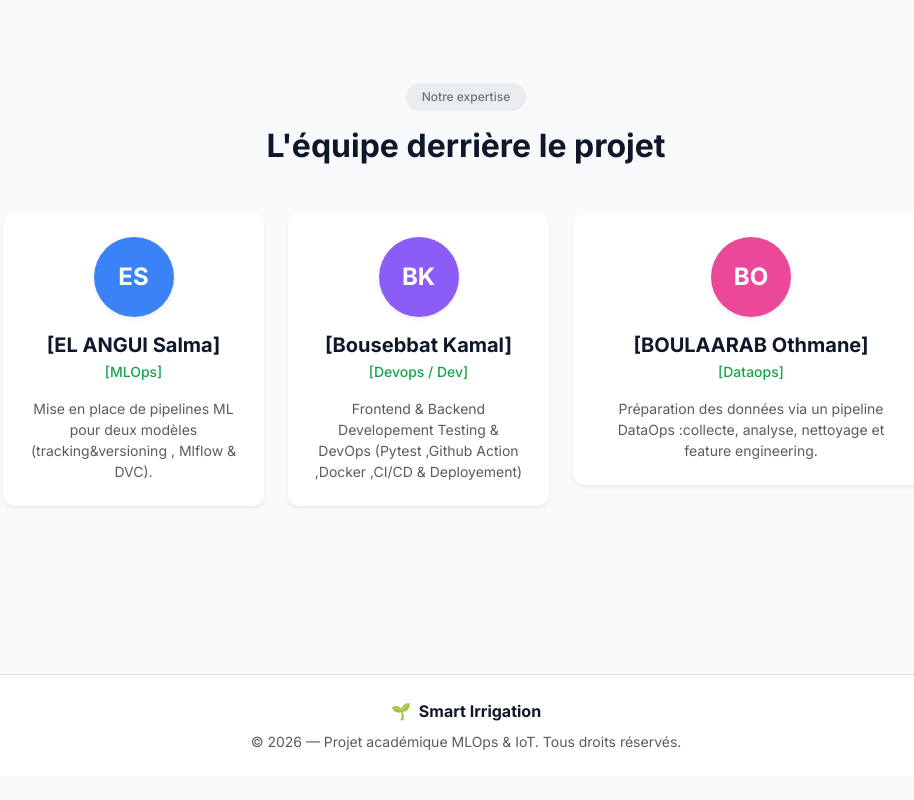
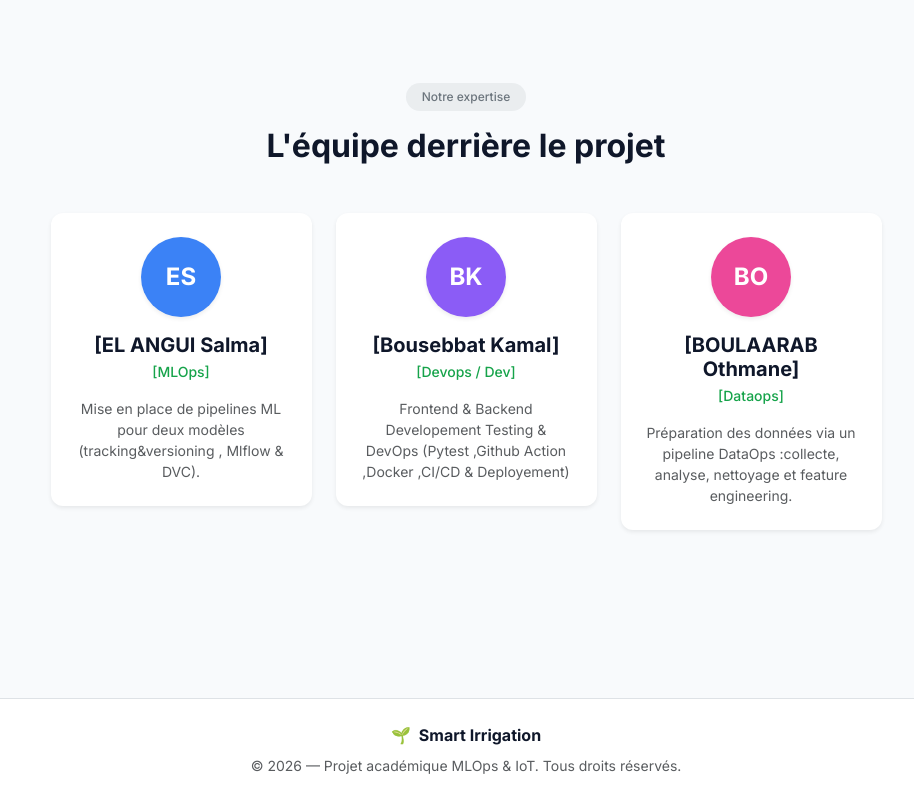
Before and after one commit to S6-IASD/Smart-Irrigation, a React (Vite) app in the folder front-end/: page / in a window 1280 px wide. Shown: the part 1292-2092 px from the top of the page, without its empty margins (174-1088 px from the left). Before the commit the page ends 2068 px from the top, so only its background shows below. Built offline with nearby package versions, Linux system fonts and the light colour scheme; no server answers.

Commit message:
Adjust column width for Bob Smith placeholder

```diff
--- a/front-end/src/pages/Home.jsx
+++ b/front-end/src/pages/Home.jsx
@@ -131,7 +131,7 @@ const Home = () => {
             </Col>
 
             {/* Bob Smith Placeholder */}
-            <Col md={4} lg={4} className="mb-4">
+            <Col md={4} lg={3} className="mb-4">
               <Card className="border-0 shadow-sm text-center p-4 hover-card" style={{ borderRadius: '16px' }}>
                 <div className="mx-auto rounded-circle d-flex align-items-center justify-content-center text-white mb-3 shadow-sm" style={{ width: '80px', height: '80px', backgroundColor: '#ec4899', fontSize: '24px', fontWeight: 'bold' }}>
                   BO
```
